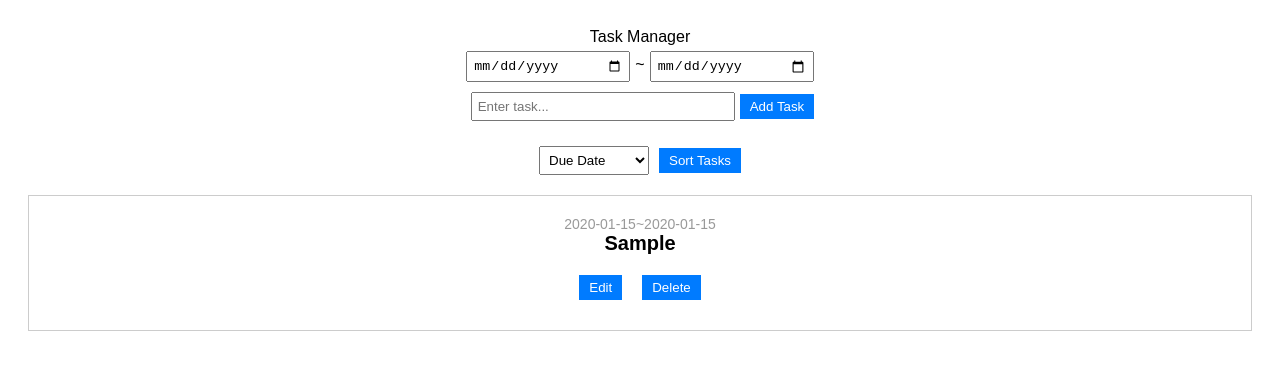
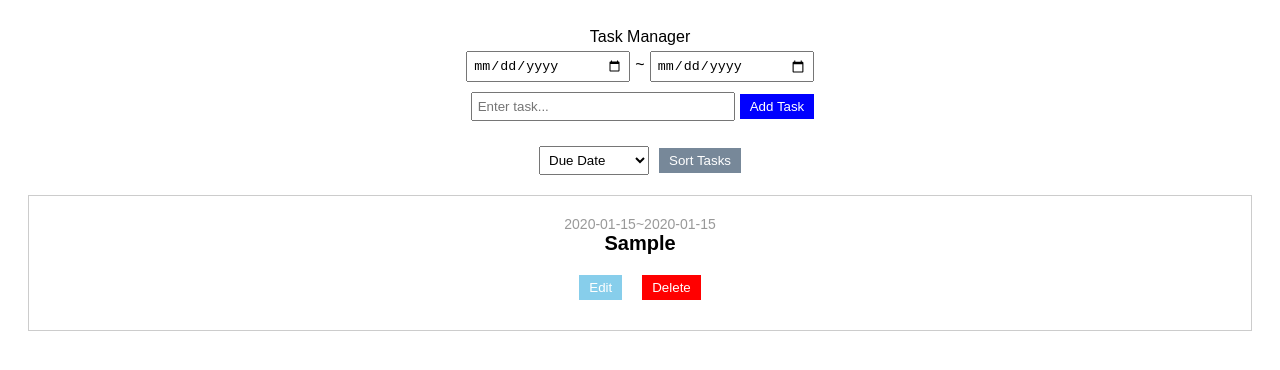
Before and after one commit to uliba3/TaskManager, a React (Vite) app: page / in a window 1280 px wide. Both pictures are taken after typing "2020-01-15", "2020-01-15", "Sample" into the empty fields and a click on the button "Add Task". Shown: the top 370 px of the page. Built offline with nearby package versions, Linux system fonts and the light colour scheme.

Commit message:
style the buttons

```diff
--- a/src/components/TaskFilter.jsx
+++ b/src/components/TaskFilter.jsx
@@ -28,7 +28,7 @@ const TaskFilter = ({ tasks, onSort }) => {
         <option value="dueDate">Due Date</option>
         <option value="startingDate">Starting Date</option>
       </select>
-      <button type="submit">Sort Tasks</button>
+      <button type="submit" id='sortTasks'>Sort Tasks</button>
     </form>
   );
 };
--- a/src/components/TaskForm.jsx
+++ b/src/components/TaskForm.jsx
@@ -41,7 +41,7 @@ const TaskForm = ({ addTask, checkTask }) => {
         onChange={(e) => setTask(e.target.value)}
         placeholder="Enter task..."
       />
-      <button type="submit">Add Task</button>
+      <button type="submit" id='addTask'>Add Task</button>
     </form>
   );
 };
--- a/src/components/TaskItem.jsx
+++ b/src/components/TaskItem.jsx
@@ -1,5 +1,5 @@
 // src/components/TaskItem.jsx
-import React, { useState } from 'react';
+import React, { useEffect, useState } from 'react';
 
 const TaskItem = ({ task, deleteTask, editTask, checkTask }) => {
   // State to manage task editing mode and edited task details
@@ -19,6 +19,11 @@ const TaskItem = ({ task, deleteTask, editTask, checkTask }) => {
       setIsEditing(false);
     }
   };
+
+  //update task value if edit is clicked
+  useEffect(() => {
+    setEditedTask(task);
+  }, [isEditing]);
 
   // Render the task item with edit and delete options
   return (
@@ -43,15 +48,15 @@ const TaskItem = ({ task, deleteTask, editTask, checkTask }) => {
             value={editedTask.task}
             onChange={(e) => setEditedTask({ ...editedTask, task: e.target.value })}
           />
-          <button onClick={handleSave}>Save</button>
+          <button onClick={handleSave} className='save'>Save</button>
         </div>
       ) : (
         <div>
           <p>{task.startDate}~{task.endDate}</p>
           <span>{task.task}</span>
           <div>
-            <button onClick={handleEdit}>Edit</button>
-            <button onClick={() => deleteTask(task)}>Delete</button>
+            <button onClick={handleEdit} className='edit'>Edit</button>
+            <button onClick={() => deleteTask(task)} className='delete'>Delete</button>
           </div>
         </div>
       )}
--- a/src/styles.css
+++ b/src/styles.css
@@ -25,10 +25,21 @@ input[type="text"] {
 
 button {
   padding: 5px 10px;
-  background-color: #007bff;
   color: #fff;
   border: none;
   cursor: pointer;
+}
+
+button:hover {
+  color: black;
+}
+
+button#addTask {
+  background-color: blue;
+}
+
+#sortTasks {
+  background-color: #778899;
 }
 
 /* Task list styles */
@@ -53,6 +64,18 @@ button {
 
 .task-item * {
     margin: 10px;
+}
+
+.task-item button.edit {
+  background-color: skyblue;
+}
+
+.task-item button.delete {
+  background-color: red;
+}
+
+.task-item button.save {
+  background-color: green;
 }
 
 /* Edit mode styles */
```
